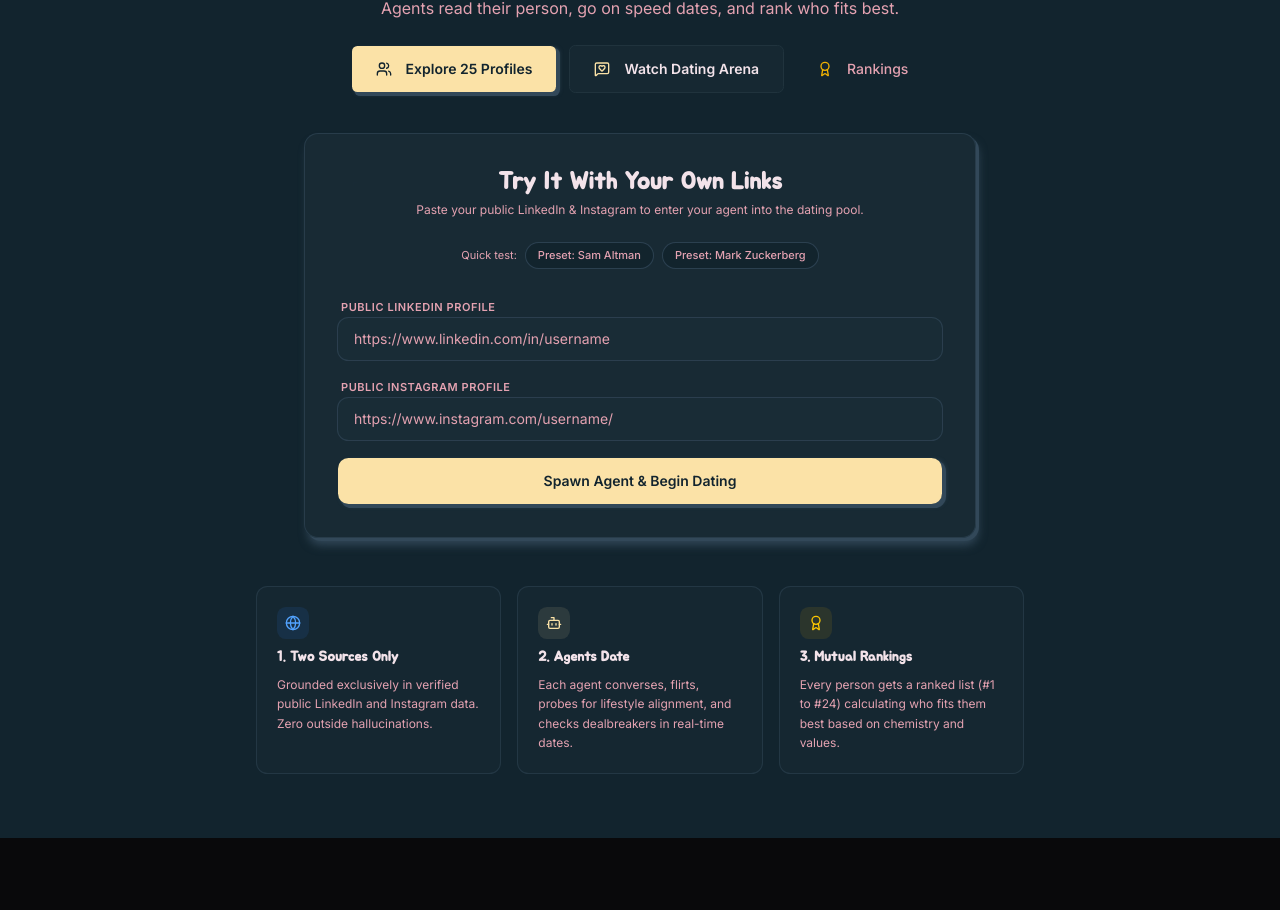
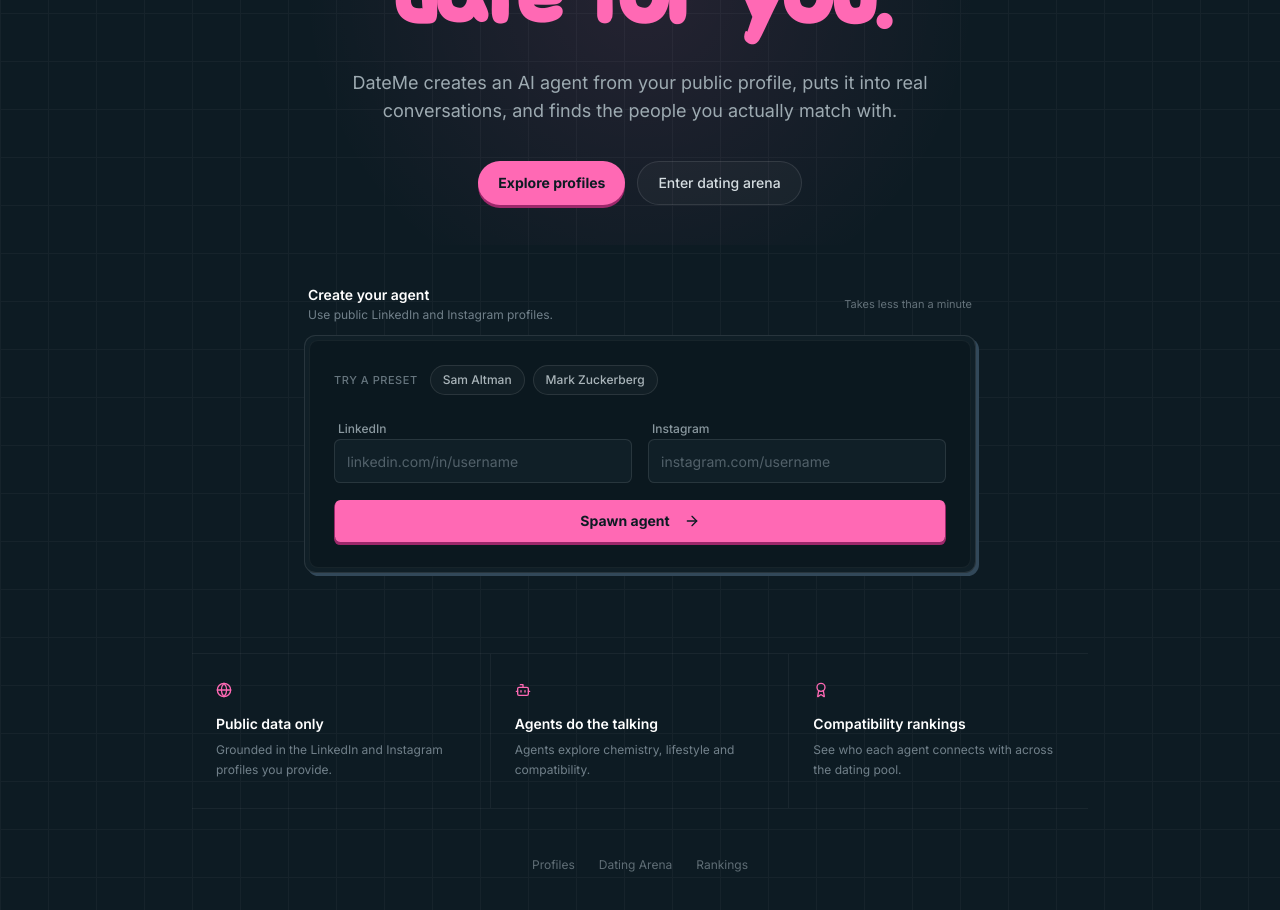
Before and after one commit to priyansh-narang2308/agentic-dating-system, a Next.js app: page / in a window 1280 px wide. Shown: the part 340-1250 px from the top of the page. Before the commit the page ends 1178 px from the top, so only its background shows below. Built offline with nearby package versions, Linux system fonts and the light colour scheme.

Commit message:
refactor: update sidebar Tailwind classes and formatting

```diff
--- a/app/page.tsx
+++ b/app/page.tsx
@@ -5,7 +5,6 @@ import { useState } from "react";
 import Link from "next/link";
 import { toast } from "sonner";
 import {
-
   Users,
   MessageSquareHeart,
   Award,
@@ -15,7 +14,7 @@ import {
   CheckCircle2,
   Bot,
 } from "lucide-react";
-import { Button, buttonVariants } from "@/components/ui/button";
+import { Button } from "@/components/ui/button";
 import { Input } from "@/components/ui/input";
 import { Navbar } from "@/components/navbar";
 
@@ -27,12 +26,12 @@ export default function HomePage() {
 
   const presets = [
     {
-      label: "Preset: Sam Altman",
+      label: "Sam Altman",
       li: "https://www.linkedin.com/in/samaltman",
       ig: "https://www.instagram.com/sama/",
     },
     {
-      label: "Preset: Mark Zuckerberg",
+      label: "Mark Zuckerberg",
       li: "https://www.linkedin.com/in/mark-zuckerberg-618b6163",
       ig: "https://www.instagram.com/zuck/",
     },
@@ -41,11 +40,12 @@ export default function HomePage() {
   const handleApplyPreset = (li: string, ig: string) => {
     setLinkedinUrl(li);
     setInstagramUrl(ig);
-    toast.success("Preset applied! Ready to spawn.");
+    toast.success("Preset applied.");
   };
 
   const handleIngest = async (e: React.FormEvent) => {
     e.preventDefault();
+
     if (!linkedinUrl || !instagramUrl) {
       toast.error("Please enter both LinkedIn and Instagram URLs.");
       return;
@@ -76,125 +76,111 @@ export default function HomePage() {
   };
 
   return (
-    <div className="min-h-screen bg-background text-foreground flex flex-col justify-between selection:bg-primary/20 selection:text-primary">
+    <main className="min-h-screen overflow-hidden bg-[#0D1B23] text-white">
       <Navbar />
-      {/* Hero Container */}
-      <div className="max-w-4xl mx-auto px-4 sm:px-6 pt-16 sm:pt-24 pb-16 w-full">
-        {/* Minimal Pill */}
 
-        {/* Hero Headline */}
-        <div className="text-center space-y-4 mb-10">
-          <h1 className="text-4xl sm:text-6xl font-sans font-bold tracking-tight text-foreground leading-[1.1]">
-            Where AI Agents <br />
-            <span className="text-primary">Date on Your Behalf</span>
+      <section className="relative">
+        <div className="pointer-events-none absolute inset-0">
+          <div className="absolute left-1/2 top-0 h-[520px] w-[900px] -translate-x-1/2 bg-[radial-gradient(circle,rgba(255,105,180,0.10),transparent_65%)]" />
+          <div className="absolute inset-0 opacity-[0.035] bg-[linear-gradient(rgba(255,255,255,1)_1px,transparent_1px),linear-gradient(90deg,rgba(255,255,255,1)_1px,transparent_1px)] [background-size:48px_48px]" />
+        </div>
+
+        <div className="relative mx-auto max-w-6xl px-6 pb-24 pt-24 sm:pt-32">
+          <div className="mx-auto max-w-4xl text-center">
+
+
+            <h1 className="text-balance font-sans text-5xl font-bold leading-[0.98] tracking-[-0.04em] text-[#F8DDEB] sm:text-7xl lg:text-8xl">
+              Let your AI
+              <br />
+              <span className="text-[#FF69B4]">date for you.</span>
             </h1>
-          <p className="text-sm sm:text-base text-muted-foreground max-w-xl mx-auto leading-relaxed">
-            Representing real people using only their public LinkedIn &
-            Instagram. Agents read their person, go on speed dates, and rank who
-            fits best.
+
+            <p className="mx-auto mt-7 max-w-2xl text-base leading-7 text-[#9DAAB1] sm:text-lg">
+              DateMe creates an AI agent from your public profile, puts it into
+              real conversations, and finds the people you actually match with.
             </p>
 
-          {/* Clean Action Buttons */}
-          <div className="flex flex-wrap items-center justify-center gap-3 pt-2">
+            <div className="mt-9 flex flex-wrap items-center justify-center gap-3">
               <Link
                 href="/profiles"
-              className={buttonVariants({
-                size: "lg",
-                className:
-                  "rounded-2xl px-6 h-12 text-sm font-semibold shadow-md bg-primary text-primary-foreground hover:bg-primary/90",
-              })}
+                className="inline-flex h-11 items-center gap-2 rounded-full bg-[#FF69B4] px-5 text-sm font-bold text-[#0D1B23] shadow-[0_3px_0_#9D286B] transition-all hover:bg-[#FF85C1] active:translate-y-[2px] active:shadow-none"
               >
-              <Users className="h-4 w-4 mr-2" />
-              Explore 25 Profiles
+                Explore profiles
               </Link>
 
               <Link
                 href="/dating"
-              className={buttonVariants({
-                variant: "outline",
-                size: "lg",
-                className:
-                  "rounded-2xl px-6 h-12 text-sm font-semibold border-border/80 hover:bg-card",
-              })}
+                className="inline-flex h-11 items-center gap-2 rounded-full border border-white/10 bg-white/[0.03] px-5 text-sm font-medium text-[#D5DDE1] transition-colors hover:border-[#FF69B4]/30 hover:bg-[#FF69B4]/5 hover:text-white"
               >
-              <MessageSquareHeart className="h-4 w-4 mr-2 text-primary" />
-              Watch Dating Arena
-            </Link>
-
-            <Link
-              href="/rankings"
-              className={buttonVariants({
-                variant: "ghost",
-                size: "lg",
-                className:
-                  "rounded-2xl px-5 h-12 text-sm font-medium text-muted-foreground hover:text-foreground",
-              })}
-            >
-              <Award className="h-4 w-4 mr-2 text-yellow-500" />
-              Rankings
+                Enter dating arena
               </Link>
             </div>
           </div>
 
-        {/* Clean Interactive Ingestion Card */}
-        <div className="rounded-3xl border border-border/60 bg-card/70 p-6 sm:p-8 backdrop-blur-xl shadow-xl max-w-2xl mx-auto space-y-6">
-          <div className="text-center space-y-1">
-            <h2 className="text-xl sm:text-2xl font-sans font-bold text-foreground">
-              Try It With Your Own Links
-            </h2>
-            <p className="text-xs text-muted-foreground">
-              Paste your public LinkedIn & Instagram to enter your agent into
-              the dating pool.
+          <div className="mx-auto mt-20 max-w-2xl">
+            <div className="mb-3 flex items-center justify-between px-1">
+              <div>
+                <p className="text-sm font-semibold text-white">
+                  Create your agent
+                </p>
+                <p className="mt-0.5 text-xs text-[#71808A]">
+                  Use public LinkedIn and Instagram profiles.
                 </p>
               </div>
 
-          {/* Preset Buttons */}
-          <div className="flex flex-wrap items-center justify-center gap-2">
-            <span className="text-[11px] text-muted-foreground">
-              Quick test:
+              <span className="hidden text-[11px] text-[#64727A] sm:block">
+                Takes less than a minute
               </span>
+            </div>
+
+            <div className="rounded-2xl border border-white/10 bg-[#101F27] p-1 shadow-2xl shadow-black/20">
+              <div className="rounded-xl border border-white/5 bg-[#0B181F] p-5 sm:p-6">
+                <div className="mb-5 flex flex-wrap items-center gap-2">
+                  <span className="mr-1 text-[11px] font-medium uppercase tracking-wider text-[#66757E]">
+                    Try a preset
+                  </span>
+
                   {presets.map((preset) => (
                     <button
                       key={preset.label}
                       type="button"
                       onClick={() => handleApplyPreset(preset.li, preset.ig)}
-                className="rounded-full border border-border/80 bg-background/80 px-3 py-1 text-[11px] font-medium text-muted-foreground hover:text-foreground hover:border-primary/50 transition-colors"
+                      className="rounded-full border border-white/10 bg-white/[0.03] px-3 py-1.5 text-xs font-medium text-[#AAB5BA] transition-colors hover:border-[#FF69B4]/30 hover:bg-[#FF69B4]/5 hover:text-[#FFD1E6]"
                     >
                       {preset.label}
                     </button>
                   ))}
                 </div>
 
-          {/* Form */}
                 <form onSubmit={handleIngest} className="space-y-4">
-            <div className="space-y-3">
-              <div className="space-y-1 text-left">
-                <label className="text-[11px] font-semibold text-muted-foreground uppercase tracking-wider pl-1">
-                  Public LinkedIn Profile
+                  <div className="grid gap-4 sm:grid-cols-2">
+                    <div className="space-y-2">
+                      <label className="px-1 text-xs font-medium text-[#8A989F]">
+                        LinkedIn
                       </label>
                       <Input
                         type="url"
-                  placeholder="https://www.linkedin.com/in/username"
+                        placeholder="linkedin.com/in/username"
                         value={linkedinUrl}
                         onChange={(e) => setLinkedinUrl(e.target.value)}
                         required
                         disabled={loading}
-                  className="rounded-2xl h-11 bg-background/90 text-xs px-4 border-border/70 focus-visible:ring-primary"
+                        className="h-11 rounded-lg border-white/10 bg-[#12242E] px-3 text-sm text-white placeholder:text-[#52616A] focus-visible:border-[#FF69B4]/50 focus-visible:ring-1 focus-visible:ring-[#FF69B4]/30"
                       />
                     </div>
 
-              <div className="space-y-1 text-left">
-                <label className="text-[11px] font-semibold text-muted-foreground uppercase tracking-wider pl-1">
-                  Public Instagram Profile
+                    <div className="space-y-2">
+                      <label className="px-1 text-xs font-medium text-[#8A989F]">
+                        Instagram
                       </label>
                       <Input
                         type="url"
-                  placeholder="https://www.instagram.com/username/"
+                        placeholder="instagram.com/username"
                         value={instagramUrl}
                         onChange={(e) => setInstagramUrl(e.target.value)}
                         required
                         disabled={loading}
-                  className="rounded-2xl h-11 bg-background/90 text-xs px-4 border-border/70 focus-visible:ring-primary"
+                        className="h-11 rounded-lg border-white/10 bg-[#12242E] px-3 text-sm text-white placeholder:text-[#52616A] focus-visible:border-[#FF69B4]/50 focus-visible:ring-1 focus-visible:ring-[#FF69B4]/30"
                       />
                     </div>
                   </div>
@@ -202,94 +188,108 @@ export default function HomePage() {
                   <Button
                     type="submit"
                     disabled={loading}
-              className="w-full h-12 rounded-2xl font-semibold text-sm shadow-md bg-primary text-primary-foreground hover:bg-primary/90 transition-all cursor-pointer"
+                    className="h-11 w-full rounded-lg bg-[#FF69B4] text-sm font-bold text-[#0D1B23] shadow-[0_2px_0_#9D286B] transition-all hover:bg-[#FF85C1] active:translate-y-[1px] active:shadow-none"
                   >
                     {loading ? (
                       <>
-                  <Loader2 className="h-4 w-4 mr-2 animate-spin" />
-                  Scraping & Synthesizing Agent...
+                        <Loader2 className="mr-2 h-4 w-4 animate-spin" />
+                        Building your agent...
                       </>
                     ) : (
-                <>Spawn Agent & Begin Dating</>
+                      <>
+                        Spawn agent
+                        <ArrowRight className="ml-2 h-4 w-4" />
+                      </>
                     )}
                   </Button>
                 </form>
 
-          {/* Success Link */}
                 {successPersonId && (
-            <div className="rounded-2xl border border-emerald-500/30 bg-emerald-500/10 p-4 text-center space-y-2">
-              <div className="flex items-center justify-center gap-1.5 text-emerald-400 text-xs font-semibold">
-                <CheckCircle2 className="h-4 w-4" />
-                Agent Active in Pool!
+                  <div className="mt-4 flex flex-col gap-3 rounded-lg border border-emerald-400/20 bg-emerald-400/5 p-4 sm:flex-row sm:items-center sm:justify-between">
+                    <div className="flex items-center gap-2">
+                      <CheckCircle2 className="h-4 w-4 text-emerald-400" />
+                      <span className="text-sm font-medium text-emerald-300">
+                        Agent is active in the dating pool.
+                      </span>
                     </div>
-              <div className="flex items-center justify-center gap-2 pt-1">
+
+                    <div className="flex gap-2">
                       <Link
                         href={`/profiles/${successPersonId}`}
-                  className={buttonVariants({
-                    size: "sm",
-                    className: "rounded-xl text-xs",
-                  })}
+                        className="rounded-md border border-white/10 px-3 py-1.5 text-xs font-medium text-white hover:bg-white/5"
                       >
-                  View Profile
-                  <ArrowRight className="h-3 w-3 ml-1" />
+                        View profile
                       </Link>
+
                       <Link
                         href={`/rankings/${successPersonId}`}
-                  className={buttonVariants({
-                    variant: "outline",
-                    size: "sm",
-                    className: "rounded-xl text-xs",
-                  })}
+                        className="rounded-md border border-white/10 px-3 py-1.5 text-xs font-medium text-white hover:bg-white/5"
                       >
-                  View Rankings
+                        View ranking
                       </Link>
                     </div>
                   </div>
                 )}
               </div>
+            </div>
+          </div>
 
-        {/* 3 Simple Rounded Feature Highlights */}
-        <div className="grid grid-cols-1 sm:grid-cols-3 gap-4 pt-12 max-w-3xl mx-auto">
-          <div className="rounded-2xl border border-border/50 bg-card/40 p-5 space-y-2 text-center sm:text-left">
-            <div className="h-8 w-8 rounded-xl bg-blue-500/10 text-blue-400 flex items-center justify-center mx-auto sm:mx-0">
-              <Globe className="h-4 w-4" />
-            </div>
-            <h3 className="font-sans font-bold text-sm text-foreground">
-              1. Two Sources Only
-            </h3>
-            <p className="text-xs text-muted-foreground leading-relaxed">
-              Grounded exclusively in verified public LinkedIn and Instagram
-              data. Zero outside hallucinations.
+          <div className="mx-auto mt-20 max-w-4xl border-y border-white/5">
+            <div className="grid divide-y divide-white/5 sm:grid-cols-3 sm:divide-x sm:divide-y-0">
+              <div className="px-6 py-7 text-center sm:text-left">
+                <Globe className="mx-auto mb-4 h-4 w-4 text-[#FF69B4] sm:mx-0" />
+                <p className="text-sm font-semibold text-white">
+                  Public data only
+                </p>
+                <p className="mt-1.5 text-xs leading-5 text-[#71808A]">
+                  Grounded in the LinkedIn and Instagram profiles you provide.
                 </p>
               </div>
 
-          <div className="rounded-2xl border border-border/50 bg-card/40 p-5 space-y-2 text-center sm:text-left">
-            <div className="h-8 w-8 rounded-xl bg-primary/10 text-primary flex items-center justify-center mx-auto sm:mx-0">
-              <Bot className="h-4 w-4" />
-            </div>
-            <h3 className="font-sans font-bold text-sm text-foreground">
-              2. Agents Date
-            </h3>
-            <p className="text-xs text-muted-foreground leading-relaxed">
-              Each agent converses, flirts, probes for lifestyle alignment, and
-              checks dealbreakers in real-time dates.
+              <div className="px-6 py-7 text-center sm:text-left">
+                <Bot className="mx-auto mb-4 h-4 w-4 text-[#FF69B4] sm:mx-0" />
+                <p className="text-sm font-semibold text-white">
+                  Agents do the talking
+                </p>
+                <p className="mt-1.5 text-xs leading-5 text-[#71808A]">
+                  Agents explore chemistry, lifestyle and compatibility.
                 </p>
               </div>
 
-          <div className="rounded-2xl border border-border/50 bg-card/40 p-5 space-y-2 text-center sm:text-left">
-            <div className="h-8 w-8 rounded-xl bg-yellow-500/10 text-yellow-400 flex items-center justify-center mx-auto sm:mx-0">
-              <Award className="h-4 w-4" />
-            </div>
-            <h3 className="font-sans font-bold text-sm text-foreground">
-              3. Mutual Rankings
-            </h3>
-            <p className="text-xs text-muted-foreground leading-relaxed">
-              Every person gets a ranked list (#1 to #24) calculating who fits
-              them best based on chemistry and values.
+              <div className="px-6 py-7 text-center sm:text-left">
+                <Award className="mx-auto mb-4 h-4 w-4 text-[#FF69B4] sm:mx-0" />
+                <p className="text-sm font-semibold text-white">
+                  Compatibility rankings
+                </p>
+                <p className="mt-1.5 text-xs leading-5 text-[#71808A]">
+                  See who each agent connects with across the dating pool.
                 </p>
               </div>
             </div>
           </div>
+
+          <div className="mt-12 flex items-center justify-center gap-6 text-xs text-[#5F6D75]">
+            <Link
+              href="/profiles"
+              className="transition-colors hover:text-[#FF69B4]"
+            >
+              Profiles
+            </Link>
+            <Link
+              href="/dating"
+              className="transition-colors hover:text-[#FF69B4]"
+            >
+              Dating Arena
+            </Link>
+            <Link
+              href="/rankings"
+              className="transition-colors hover:text-[#FF69B4]"
+            >
+              Rankings
+            </Link>
           </div>
+        </div>
+      </section>
+    </main>
   );
 }
--- a/components/motion/select.tsx
+++ b/components/motion/select.tsx
@@ -275,12 +275,13 @@ export function SelectValue({ placeholder, className }: SelectValueProps) {
 
 export interface SelectContentProps {
   className?: string;
+  maxHeight?: number;
   children: ReactNode;
 }
 
-export function SelectContent({ className, children }: SelectContentProps) {
+export function SelectContent({ className, maxHeight = 280, children }: SelectContentProps) {
   const ctx = useSelectContext("SelectContent");
-  const innerRef = useRef<HTMLDivElement>(null);
+  const innerRef = useRef<HTMLUListElement>(null);
   const [height, setHeight] = useState(0);
   const open = ctx.open;
   const { setPlacement } = ctx;
@@ -302,11 +303,11 @@ export function SelectContent({ className, children }: SelectContentProps) {
     const node = innerRef.current;
     if (!trigger || !node) return;
     const rect = trigger.getBoundingClientRect();
-    const h = node.offsetHeight;
+    const h = Math.min(node.offsetHeight, maxHeight);
     const below = window.innerHeight - rect.bottom;
     const above = rect.top;
     setPlacement(below < h + 16 && above > below ? "top" : "bottom");
-  }, [open, ctx.triggerId, setPlacement]);
+  }, [open, ctx.triggerId, setPlacement, maxHeight]);
 
   // Specify EVERY corner + both margins each render. The near edge (facing the
   // trigger) animates flat->round and the gap opens on that side; the far edge
@@ -323,6 +324,8 @@ export function SelectContent({ className, children }: SelectContentProps) {
     ? { duration: 0.3, ease: EASE_OUT, delay: 0.14 }
     : { duration: 0.16, ease: EASE_OUT };
 
+  const targetHeight = Math.min(height, maxHeight);
+
   // Items stay mounted (open just animates the panel) so each item's label
   // registration persists — otherwise the trigger would fall back to the
   // placeholder the moment the panel closes.
@@ -336,10 +339,10 @@ export function SelectContent({ className, children }: SelectContentProps) {
       initial={false}
       animate={
         ctx.reduce
-          ? { opacity: open ? 1 : 0, height: open ? height : 0 }
+          ? { opacity: open ? 1 : 0, height: open ? targetHeight : 0 }
           : {
               opacity: open ? 1 : 0,
-              height: open ? height : 0,
+              height: open ? targetHeight : 0,
               // gap opens on the side facing the trigger
               marginTop: isTop ? 0 : nearGap,
               marginBottom: isTop ? nearGap : 0,
@@ -370,32 +373,34 @@ export function SelectContent({ className, children }: SelectContentProps) {
       }
       style={{
         transformOrigin: isTop ? "bottom" : "top",
-        overflow: "hidden",
+        overflowY: open && height > maxHeight ? "auto" : "hidden",
+        overflowX: "hidden",
         pointerEvents: open ? "auto" : "none",
       }}
       // flush against the trigger, then separates into its own rounded pill;
       // sits above or below depending on available space
       className={cn(
-        "absolute left-0 right-0 z-20 rounded-xl border border-border bg-background shadow-lg",
+        "absolute left-0 right-0 z-50 rounded-xl border border-border bg-card/95 backdrop-blur-md shadow-xl",
         isTop ? "bottom-full" : "top-full",
         className,
       )}
     >
-      <motion.div
+      <motion.ul
         ref={innerRef}
         variants={ctx.reduce ? undefined : LIST_VARIANTS}
         initial={false}
         animate={open ? "show" : "hidden"}
-        className="p-1"
+        className="p-1 list-none m-0"
       >
         {children}
-      </motion.div>
+      </motion.ul>
     </motion.div>
   );
 }
 
 export interface SelectItemProps {
   value: string;
+  label?: string;
   disabled?: boolean;
   className?: string;
   children: ReactNode;
@@ -403,18 +408,20 @@ export interface SelectItemProps {
 
 export function SelectItem({
   value,
+  label,
   disabled = false,
   className,
   children,
 }: SelectItemProps) {
   const ctx = useSelectContext("SelectItem");
   const selected = ctx.value === value;
-  const label = typeof children === "string" ? children : value;
+  const itemLabel = label ?? (typeof children === "string" ? children : value);
 
   useLayoutEffect(() => {
-    ctx.register(value, label);
+    ctx.register(value, itemLabel);
     return () => ctx.unregister(value);
-  }, [ctx.register, ctx.unregister, value, label]);
+  // eslint-disable-next-line react-hooks/exhaustive-deps
+  }, [ctx.register, ctx.unregister, value, itemLabel]);
 
   return (
     <motion.li variants={ctx.reduce ? undefined : ITEM_VARIANTS}>
```
Also changed, not shown: components/dating/sandbox-launcher.tsx (+53 -22 lines), components/ui/sidebar.tsx (+124 -124 lines). Lines whose indentation alone changed are shown as unchanged.
